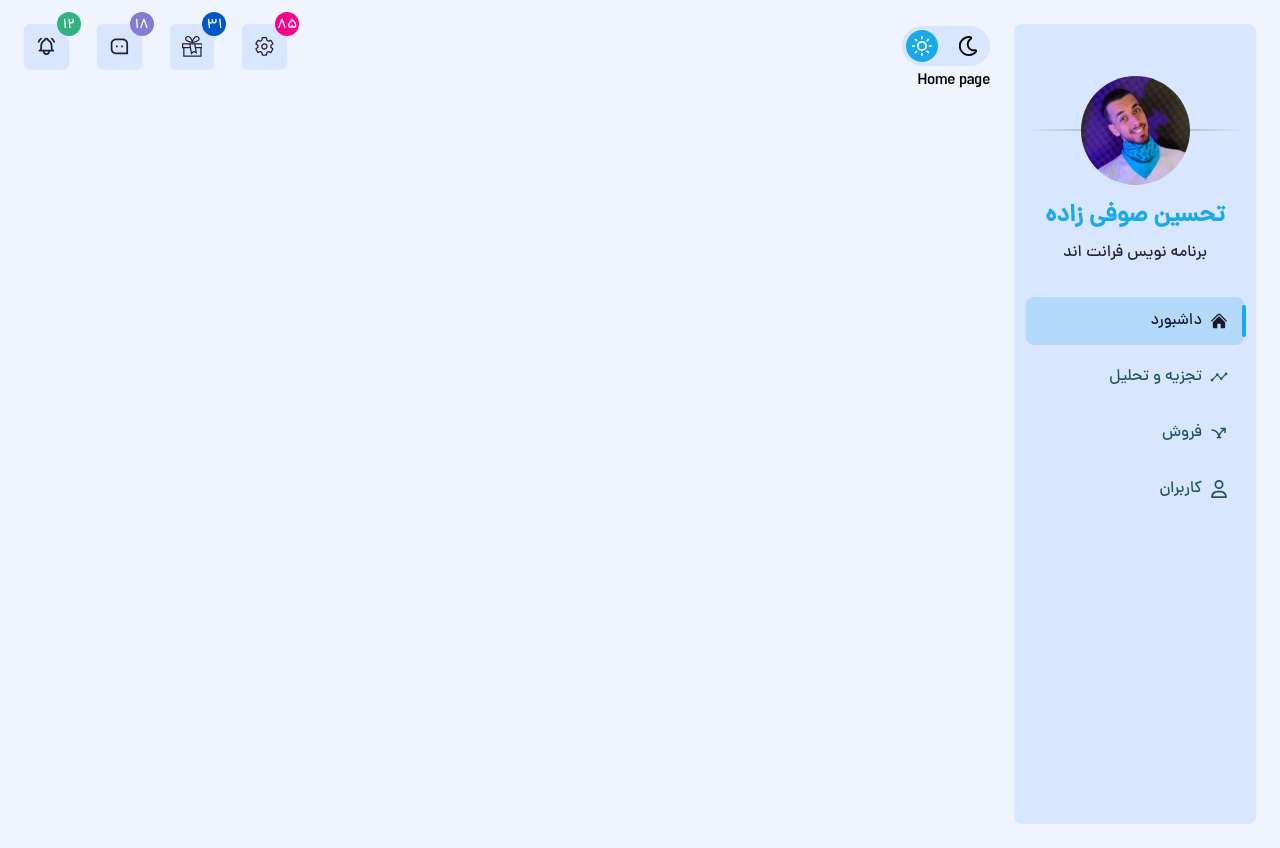
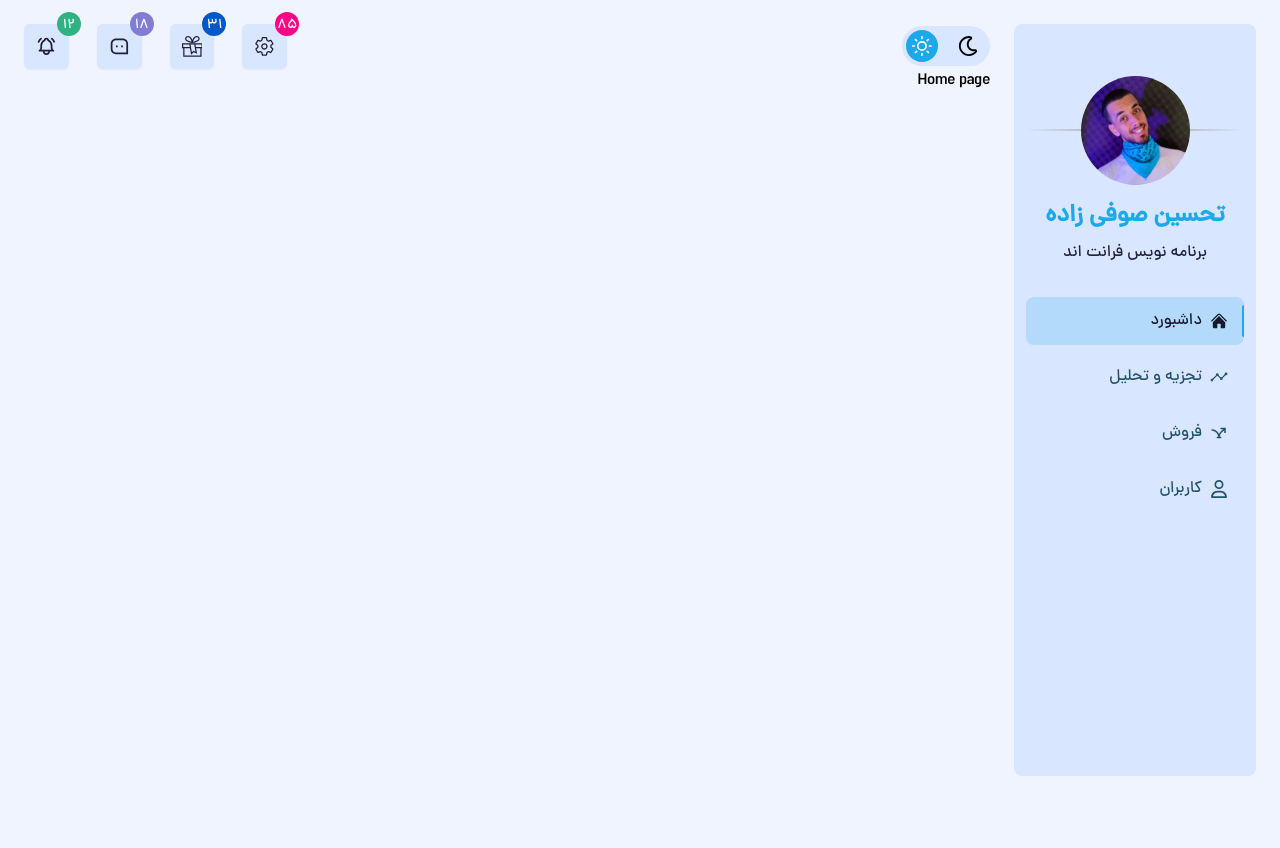
Before and after one commit to soufi-learn/dashboard-admin, a React (Vite) app: page / in a window 1280 px wide. After the commit the page ends 800 px from the top, so only its background shows below. Built offline with nearby package versions, Linux system fonts and the light colour scheme.

Commit message:
handle height of sidebar & customize its scrollbar

```diff
--- a/src/App.jsx
+++ b/src/App.jsx
@@ -6,7 +6,7 @@ import Sidebar from "./components/sidebar/Sidebar";
 function App() {
   const router = useRoutes(routes);
   return (
-    <div className="flex gap-6 p-6">
+    <div className="flex gap-6 p-6 pb-5">
       <Sidebar />
       <div className="w-4/5 ">
         <Header />
--- a/src/components/sidebar/Sidebar.jsx
+++ b/src/components/sidebar/Sidebar.jsx
@@ -2,7 +2,7 @@ import SidebarList from "./SidebarList";
 
 const Sidebar = () => {
   return (
-    <div className="w-1/5 min-h-screen p-3 transition-all rounded-lg bg-light-darker text-dark-main dark:text-light-main dark:bg-dark-lighter">
+    <div className="w-1/5 min-h-[94vh] p-3 transition-all rounded-lg bg-light-darker text-dark-main dark:text-light-main dark:bg-dark-lighter">
       <div className="mt-10 mb-8">
         <div className="relative mb-4 gradient-backline">
           <img
--- a/src/components/sidebar/SidebarList.jsx
+++ b/src/components/sidebar/SidebarList.jsx
@@ -29,7 +29,7 @@ const SidebarList = () => {
   ]);
 
   return (
-    <ul>
+    <ul className=" overflow-auto max-h-[420px] sidebar-scroll">
       {sidebarItems.map((item) => (
         <SidebarListItem key={item.id} item={item} />
       ))}
--- a/src/css/index.css
+++ b/src/css/index.css
@@ -82,4 +82,20 @@
       rgba(0, 0, 0, 0) 100%
     );
   }
+
+  /* custom scroll for sidebar list */
+  .sidebar-scroll::-webkit-scrollbar {
+    width: 5px;
+  }
+
+  .sidebar-scroll::-webkit-scrollbar-track {
+    box-shadow: inset 0 0 6px rgba(0, 0, 0, 0.3);
+    border-radius: 10px;
+  }
+
+  .sidebar-scroll::-webkit-scrollbar-thumb {
+    background-color: darkgrey;
+    outline: 1px solid slategrey;
+    border-radius: 10px;
+  }
 }
```
